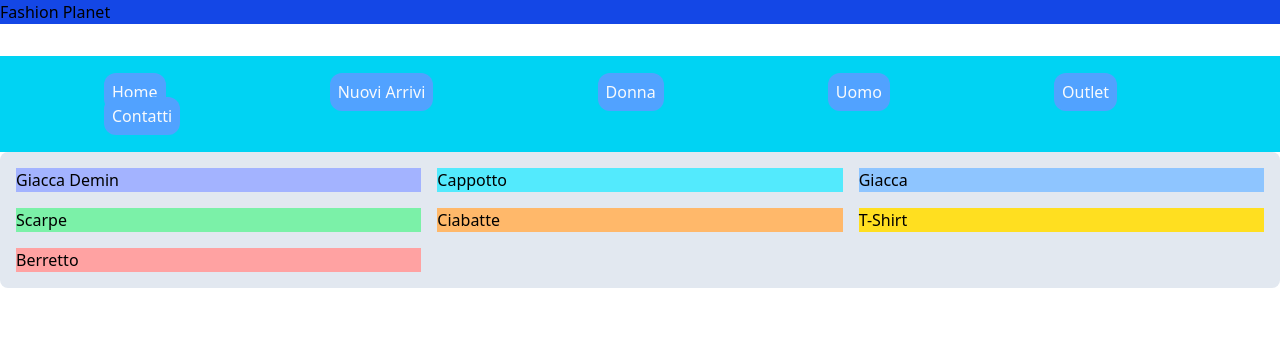
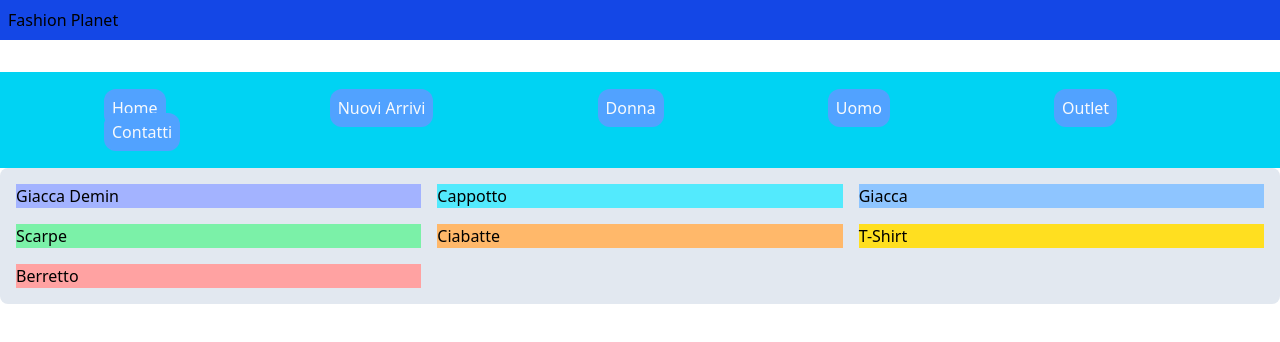
Before and after one commit to ossena/Fashion-sito, a plain HTML site: page index.html in a window 1280 px wide. Drawn offline with nearby package versions, Linux system fonts and the light colour scheme.

Commit message:
FashionPlanet-Web

```diff
--- a/index.html
+++ b/index.html
@@ -10,10 +10,10 @@
 
 <!--Parte del Titolo-->
 
-   <h1 class=" bg-blue-700"  > Fashion Planet </h1>
+   <h1 class=" bg-blue-700 p-2 "> Fashion Planet </h1>
 
 <!--Parte Alta Barra di Navigazione-->
-<!--problema non sono riuscito a fare la "transizione cioè che quando ci vai sopra con il mouse si colora la scritta"-->
+<!--problema non sono riuscito a fare la "transizione" cioè che quando ci vai sopra con il mouse si colora la scritta-->
 
    <nav class="bg-cyan-400 text-slate-50 mt-8 p-6 ">
         <a herf="" class="mx-20 p-2 transition duration-1000 rounded-xl hover:bg bg-blue-400">Home</a>
@@ -24,9 +24,10 @@
         <a herf="" class="mx-20 p-2 transition duration-1000 rounded-xl hover:bg bg-blue-400">Contatti</a>
     </nav>
 
-<!--Parte Bassa-->
+<!--Parte sotto alla Barra di Navigazione-->
 
    <div class="bg-slate-200 rounded-lg p-4 grid grid-cols-3 gap-4">
+
     <div class="bg-indigo-300">Giacca Demin</div>
     <div class="bg-cyan-300">Cappotto</div>
     <div class="bg-blue-300">Giacca</div>
@@ -34,6 +35,7 @@
     <div class="bg-orange-300">Ciabatte</div>
     <div class="bg-yellow-300">T-Shirt</div>
     <div class="bg-red-300">Berretto</div>
+
    </div>
 
 </body>
```
